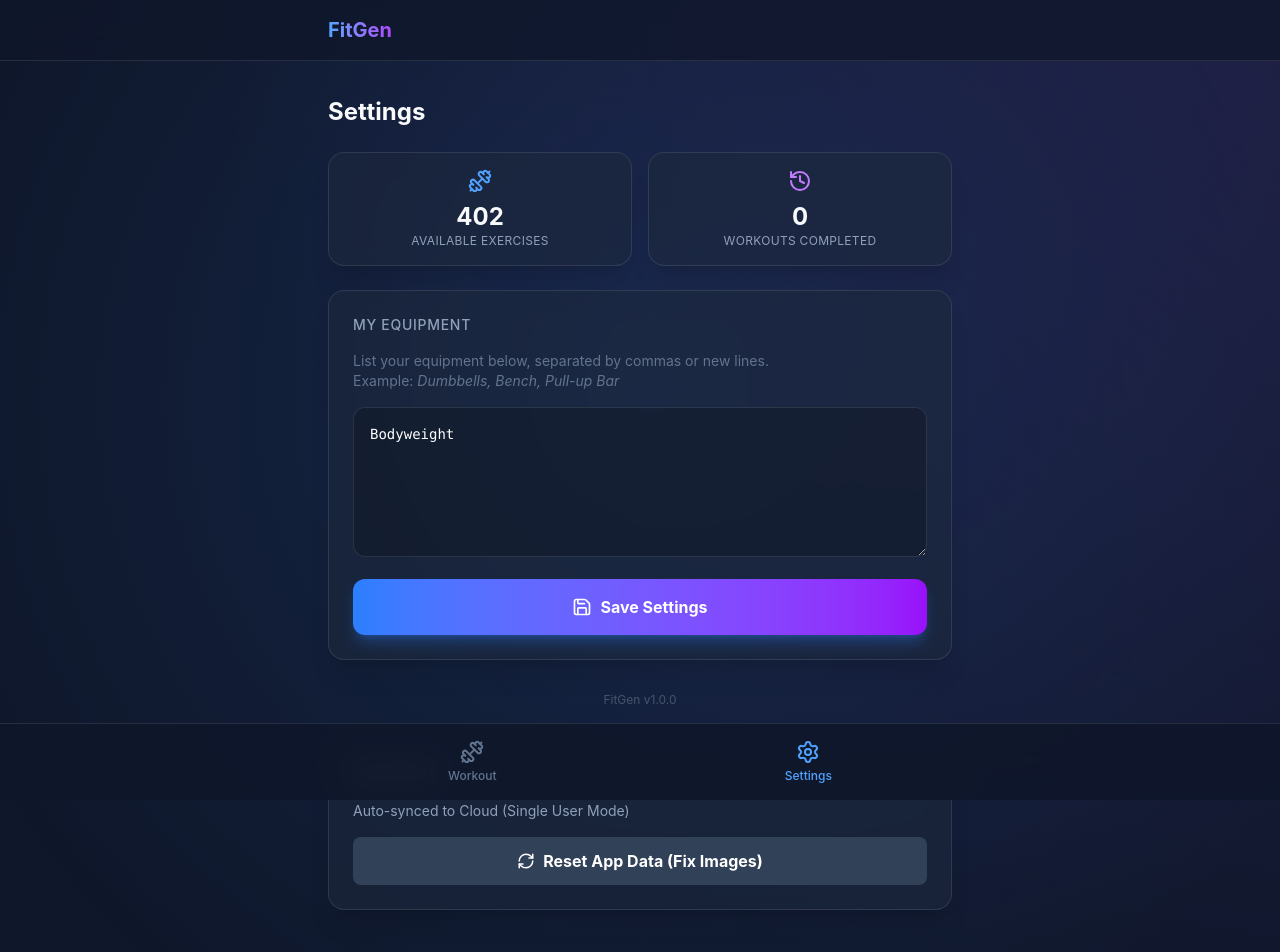
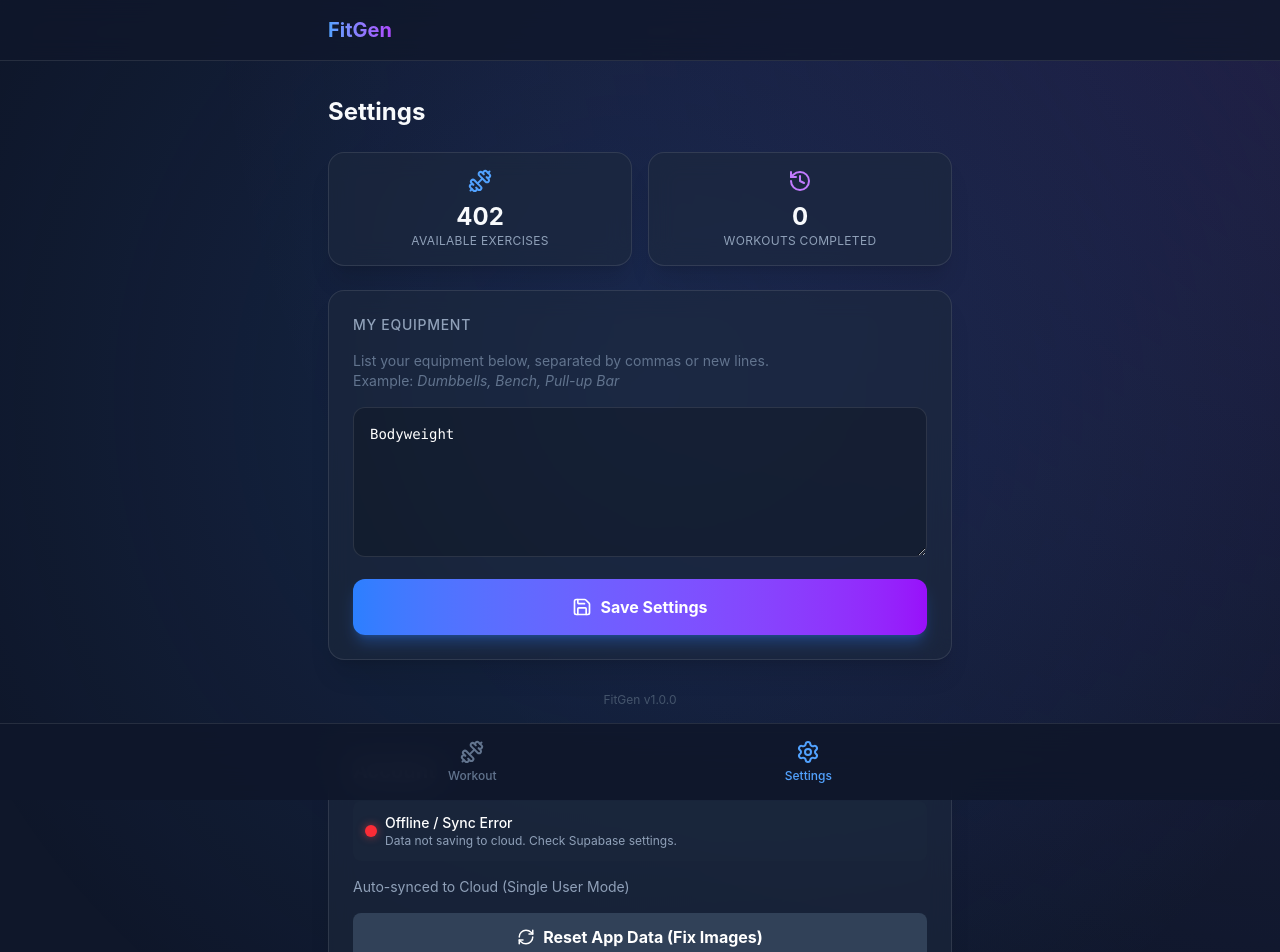
Before and after one commit to royrubin05/workout-app, a React (Vite) app: page /settings in a window 1280 px wide. Shown: the top 952 px of the page. Built offline with nearby package versions, Linux system fonts and the light colour scheme; no server answers.

Commit message:
Feat: Add Connection Status to Settings

```diff
--- a/src/context/WorkoutContext.tsx
+++ b/src/context/WorkoutContext.tsx
@@ -21,6 +21,7 @@
     updateEquipment: (eq: string) => void;
     completeWorkout: () => void;
     refreshWorkout: () => void;
+    user: any;
 }
 
 import { supabase } from '../services/supabase';
@@ -314,7 +315,7 @@
     };
 
     return (
-        <WorkoutContext.Provider value={{ ...state, updateEquipment, completeWorkout, refreshWorkout }}>
+        <WorkoutContext.Provider value={{ ...state, updateEquipment, completeWorkout, refreshWorkout, user }}>
             {!isLoaded ? (
                 <div className="min-h-screen flex items-center justify-center bg-slate-900 text-white">
                     <div className="text-center">
--- a/src/pages/Settings.tsx
+++ b/src/pages/Settings.tsx
@@ -6,7 +6,7 @@
 
 
 export const Settings: React.FC = () => {
-    const { equipment, updateEquipment, history } = useWorkout();
+    const { equipment, updateEquipment, history, user } = useWorkout();
     const [input, setInput] = useState(equipment);
     const [previewCount, setPreviewCount] = useState(0);
 
@@ -87,6 +87,20 @@
             </div>
             <div className="glass-card p-6 mb-24">
                 <h3 className="text-xl font-bold text-white mb-4">Account</h3>
+
+                {/* Connection Status */}
+                <div className="flex items-center gap-2 mb-4 p-3 bg-slate-800/50 rounded-lg">
+                    <div className={`w-3 h-3 rounded-full ${user ? 'bg-green-500 shadow-[0_0_8px_rgba(34,197,94,0.6)]' : 'bg-red-500 shadow-[0_0_8px_rgba(239,68,68,0.6)]'}`}></div>
+                    <div className="flex-1">
+                        <div className="text-sm font-medium text-white">
+                            {user ? 'Connected to Cloud' : 'Offline / Sync Error'}
+                        </div>
+                        <div className="text-xs text-slate-400">
+                            {user ? 'Your data is safe.' : 'Data not saving to cloud. Check Supabase settings.'}
+                        </div>
+                    </div>
+                </div>
+
                 <div className="text-slate-400 text-sm mb-4">
                     Auto-synced to Cloud (Single User Mode)
                 </div>
```
